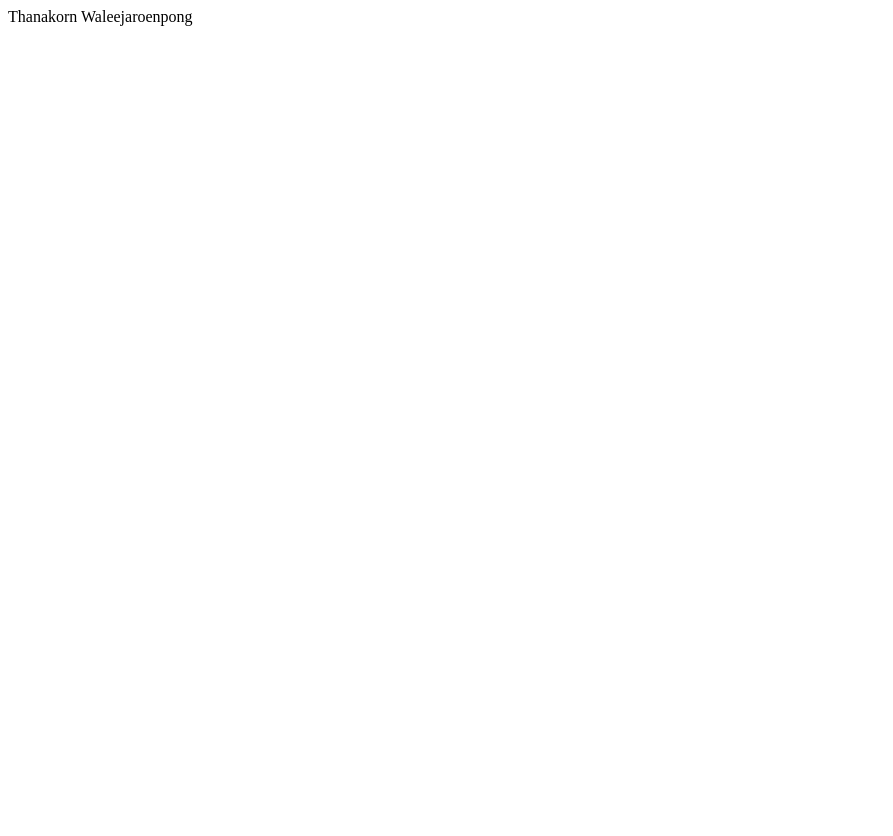
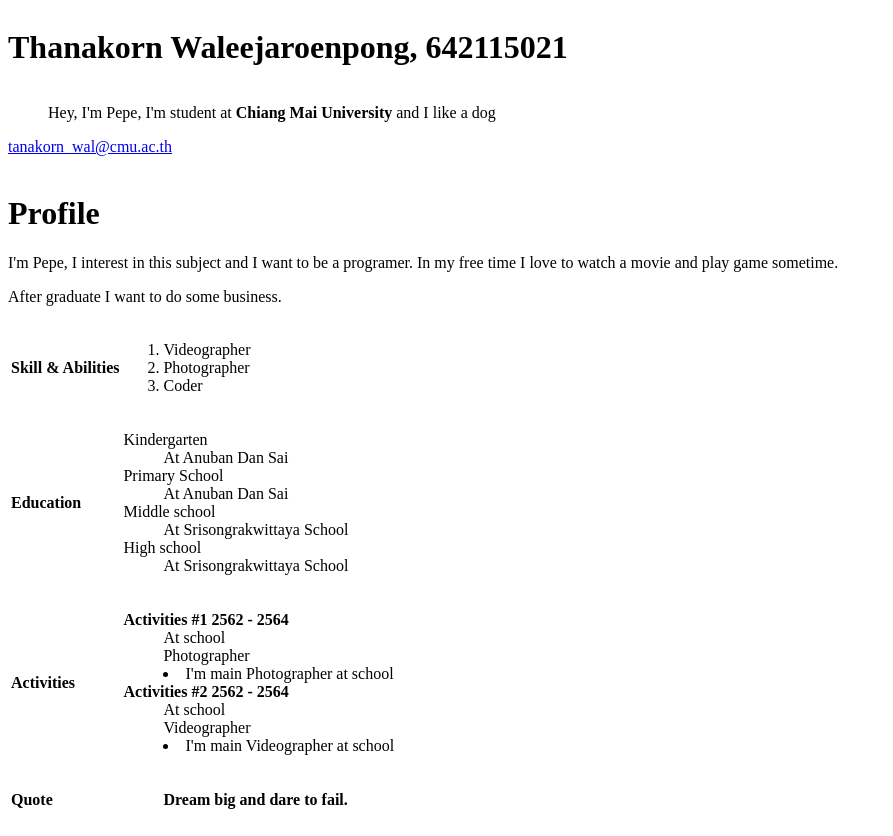
Before and after one commit to Nongpepenasi/Lab03, a plain HTML site: page profile.html in a window 1280 px wide. Shown: the whole page, without its empty margins (0-893 px from the left). Before the commit the page ends 800 px from the top, so only its background shows below. Drawn offline with Linux system fonts and the light colour scheme.

Commit message:
Add my details

```diff
--- a/profile.html
+++ b/profile.html
@@ -1 +1,84 @@
-Thanakorn Waleejaroenpong
+<!DOCTYPE html>
+<html>
+<head>
+    <title>Thanakorn</title>
+    <meta charset="utf-8">
+</head>
+<body>
+    <!-- <div style="display: inline-block;"><img src="picture.jfif" alt="picture" height="100" width="100"></img></div> -->
+    <div style="display: inline-block;"><h1>Thanakorn Waleejaroenpong, 642115021</h1></div>
+
+    <blockquote>Hey, I'm Pepe, I'm student at <b>Chiang Mai University</b> and I like a dog</blockquote>
+    <a href="mailto:tanakorn_wal@cmu.ac.th">tanakorn_wal@cmu.ac.th</a>
+    <br><br>
+    <!-- <div style="display: inline-block;"><a href="C:\Users\pepe5\OneDrive - Chiang Mai University\Documents\SE262\LAB02\home.html">HOME</a> </div>    |
+    <div style="display: inline-block;"><a href="C:\Users\pepe5\OneDrive - Chiang Mai University\Documents\SE262\LAB02\collections\collections.html">COLLECTIONS</a> </div>    |
+    <div style="display: inline-block;"><a href="hobbies/hobbies.html">HOBBIES</a> </div>    |
+    <div style="display: inline-block;"><a href="contract.html">CONTRACT</a> </div>
+    <br><br><br> -->
+
+    <h1>Profile</h1>
+    <p>
+        I'm Pepe, I interest in this subject and I want to be a programer. In my free time I love to watch a movie and play game sometime.
+    </p>
+    <p>
+        After graduate I want to do some business.
+    </p>
+    <table>
+        <tr>
+            <td><b>Skill & Abilities</b></td>
+            <td>
+                <ol>
+                    <li>Videographer</li>
+                    <li>Photographer</li>
+                    <li>Coder</li>
+                </ol>
+            </td>
+
+        </tr>
+        <tr>
+            <td><b>Education</b></td>
+            <td>
+                <dl>
+                    <dt>Kindergarten</dt>
+                        <dd>At Anuban Dan Sai</dd>
+                    <dt>Primary School</dt>
+                        <dd>At Anuban Dan Sai</dd>
+                    <dt>Middle school</dt>
+                        <dd>At Srisongrakwittaya School</dd>
+                    <dt>High school</dt>
+                        <dd>At Srisongrakwittaya School</dd>
+                </dl>
+            </td>
+        </tr>
+        <tr>
+            <td><b>Activities</b></td>
+            <td>
+                <dl>
+                    <dt><b>Activities #1 2562 - 2564</b></dt>
+                        <dd>At school</dd>
+                        <dd>Photographer</dd>
+                        <dd>
+                            <li>
+                                I'm main Photographer at school
+                            </li>
+                        </dd>
+                    <dt><b>Activities #2 2562 - 2564</b></dt>
+                        <dd>At school</dd>
+                        <dd>Videographer</dd>
+                        <dd>
+                            <li>
+                                I'm main Videographer at school
+                            </li>
+                        </dd>
+                </dl>
+            </td>
+        </tr>
+        <tr>
+            <td><b>Quote</b></td>
+            <td><blockquote><b>Dream big and dare to fail.</b></blockquote></td>
+        </tr>
+    </table>
+
+</body>
+</html>
```
